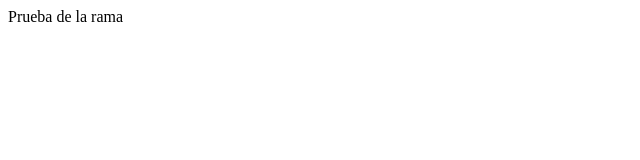
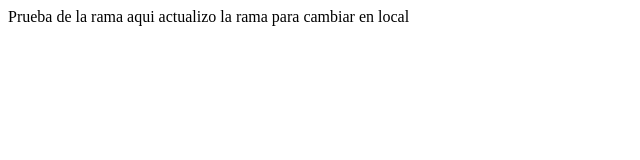
Before and after one commit to manuelmendieta21/hello-word-github, a plain HTML site: page code.html in a window 1280 px wide. Shown: the whole page, without its empty margins (0-640 px from the left). Drawn offline with Linux system fonts and the light colour scheme.

Commit message:
Update code.html
cambio en github rama visualizar cambios en local proyecto

```diff
--- a/code.html
+++ b/code.html
@@ -6,6 +6,6 @@
     <title>hello github</title>
 </head>
 <body>
-      Prueba de la rama
+      Prueba de la rama aqui actualizo la rama para cambiar en local
 </body>
 </html>
```
